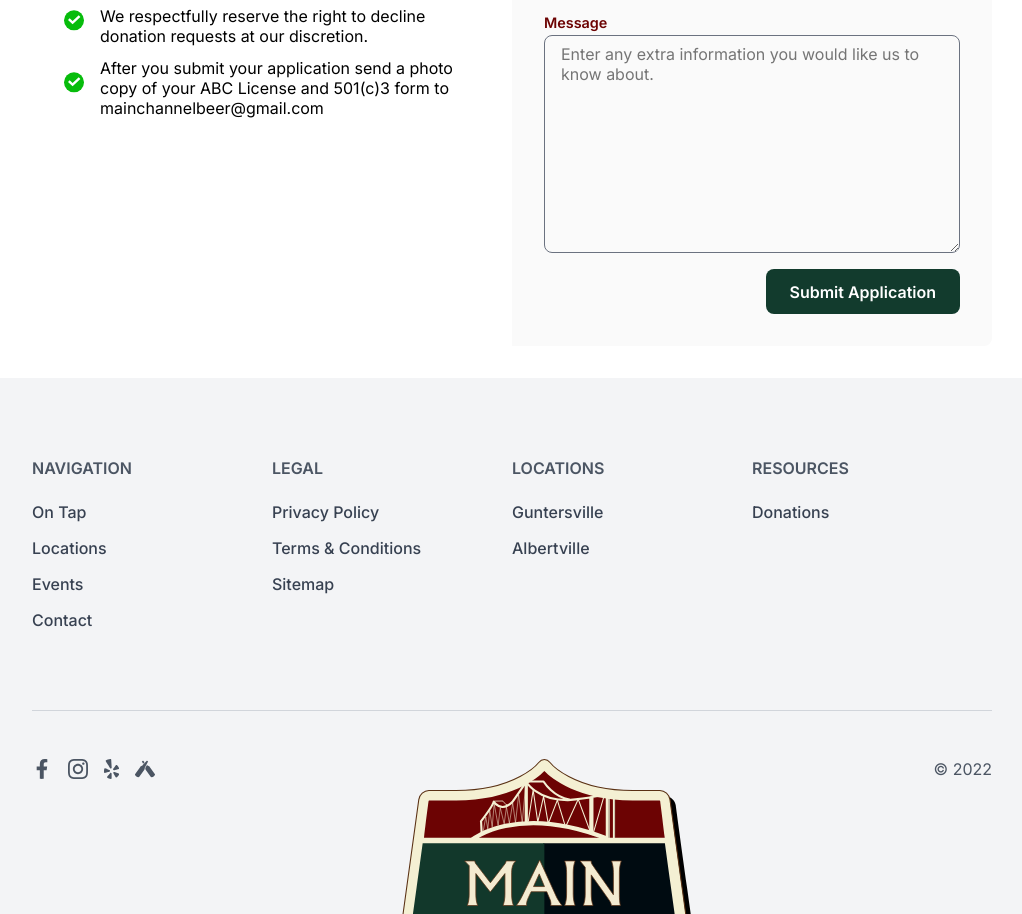
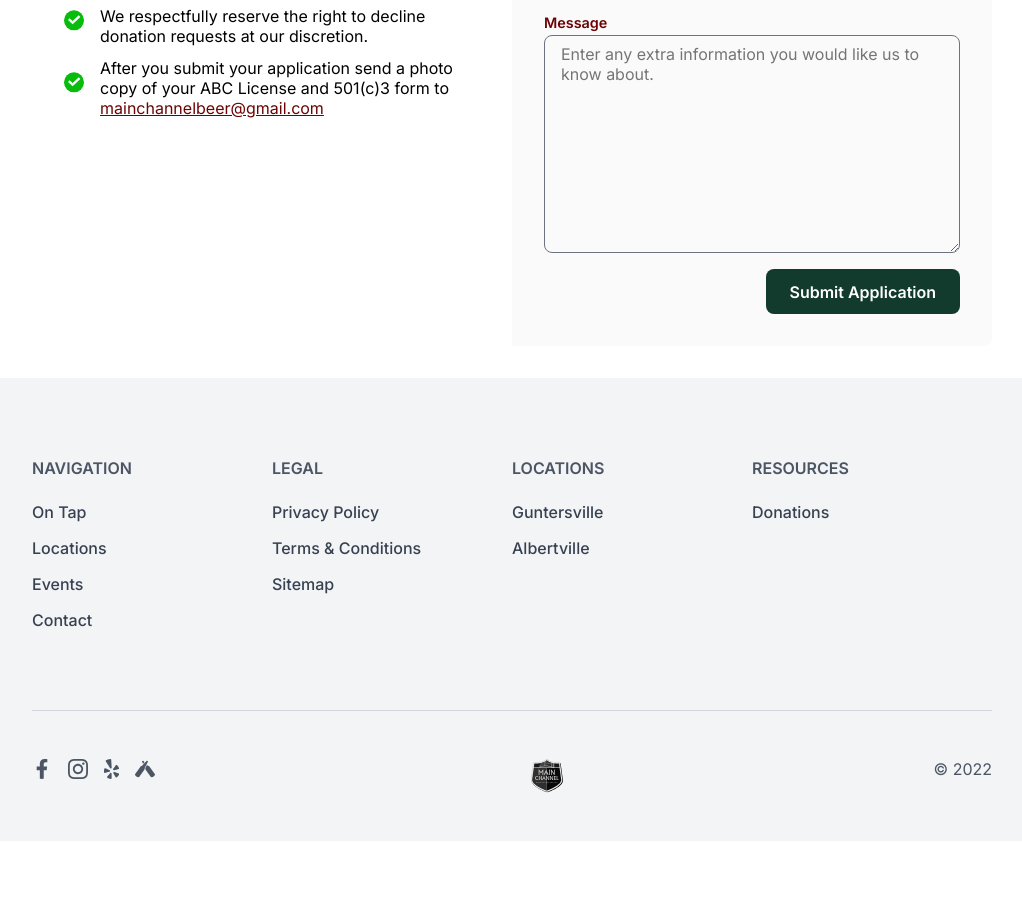
Before and after one commit to edsonjaramillo/mainchannel, a Next.js app: page /donations in a window 1280 px wide. Shown: the part 638-1552 px from the top of the page, without its empty margins (128-1150 px from the left). After the commit the page ends 1479 px from the top, so only its background shows below. Built offline with nearby package versions, Linux system fonts and the light colour scheme.

Commit message:
minor styling fixes

```diff
--- a/styles/contact/_form.scss
+++ b/styles/contact/_form.scss
@@ -47,6 +47,11 @@
   &__checkmark {
     max-width: 1.25rem;
     margin: 0 0 0.75rem 0;
+  }
+
+  &__link {
+    color: $brand-secondary-400;
+    text-decoration: underline;
   }
 
   @include media('>=md') {
--- a/styles/home/_community.scss
+++ b/styles/home/_community.scss
@@ -1,10 +1,10 @@
 .community {
   &__image {
     // aspect-ratio: 16/9;
-    width: 15rem;
+    // width: 15rem;
     height: 15rem;
     position: relative;
-    aspect-ratio: 1/1;
+    aspect-ratio: 4/3;
   }
 }
 
--- a/styles/main.css
+++ b/styles/main.css
@@ -134,6 +134,8 @@ a {
   margin: auto 0;
   font-weight: 600;
   color: #123b2d;
+  width: 2.7rem;
+  aspect-ratio: 1/1;
 }
 .navbar__content {
   display: flex;
@@ -148,10 +150,11 @@ a {
 }
 .navbar__hamburger {
   background-color: rgba(255, 255, 255, 0.1);
-  fill: #1f2937;
+  fill: #123b2d;
 }
 .navbar__exit {
   background-color: #ffffff;
+  fill: #123b2d;
   position: absolute;
   right: 0;
   margin-right: 1rem;
@@ -168,10 +171,11 @@ a {
   flex-direction: column;
 }
 .navbar__link {
-  color: #262626;
+  color: #123b2d;
   font-size: clamp(2rem, 2vw, 4rem);
   padding: 0.75rem 0rem 0.75rem 0rem;
   margin-left: 2rem;
+  font-weight: 600;
 }
 .navbar__link:first-child {
   margin-top: 3rem;
@@ -280,6 +284,12 @@ a {
   }
   .footer__logo {
     display: block;
+    width: 2rem;
+    filter: grayscale(100%);
+    transition: filter 0.5s ease;
+  }
+  .footer__logo:hover {
+    filter: grayscale(0%);
   }
 }
 
@@ -333,7 +343,6 @@ a {
 .pageheader {
   background-color: #ffffff;
   padding: 3rem 0rem;
-  position: relative;
   overflow: hidden;
 }
 @media (min-width: 768px) {
@@ -341,10 +350,23 @@ a {
     padding: 6rem 0rem;
   }
 }
+.pageheader__content {
+  position: relative;
+  isolation: isolate;
+}
 .pageheader__title {
   font-size: clamp(2.5rem, 5vw, 3.75rem);
   font-weight: 900;
   color: #123b2d;
+}
+.pageheader__logo {
+  opacity: 0.25;
+  position: absolute;
+  right: 3rem;
+  width: clamp(12rem, 25vw, 20rem);
+  top: 50%;
+  transform: translateY(-50%) rotate(25deg);
+  z-index: -1;
 }
 
 .section {
@@ -582,10 +604,9 @@ a {
 }
 
 .community__image {
-  width: 15rem;
   height: 15rem;
   position: relative;
-  aspect-ratio: 1/1;
+  aspect-ratio: 4/3;
 }
 
 .communitygrid {
@@ -932,6 +953,10 @@ a {
   max-width: 1.25rem;
   margin: 0 0 0.75rem 0;
 }
+.contact__link {
+  color: #6c0303;
+  text-decoration: underline;
+}
 @media (min-width: 768px) {
   .contact__grid {
     grid-template-columns: repeat(2, 1fr);
```
